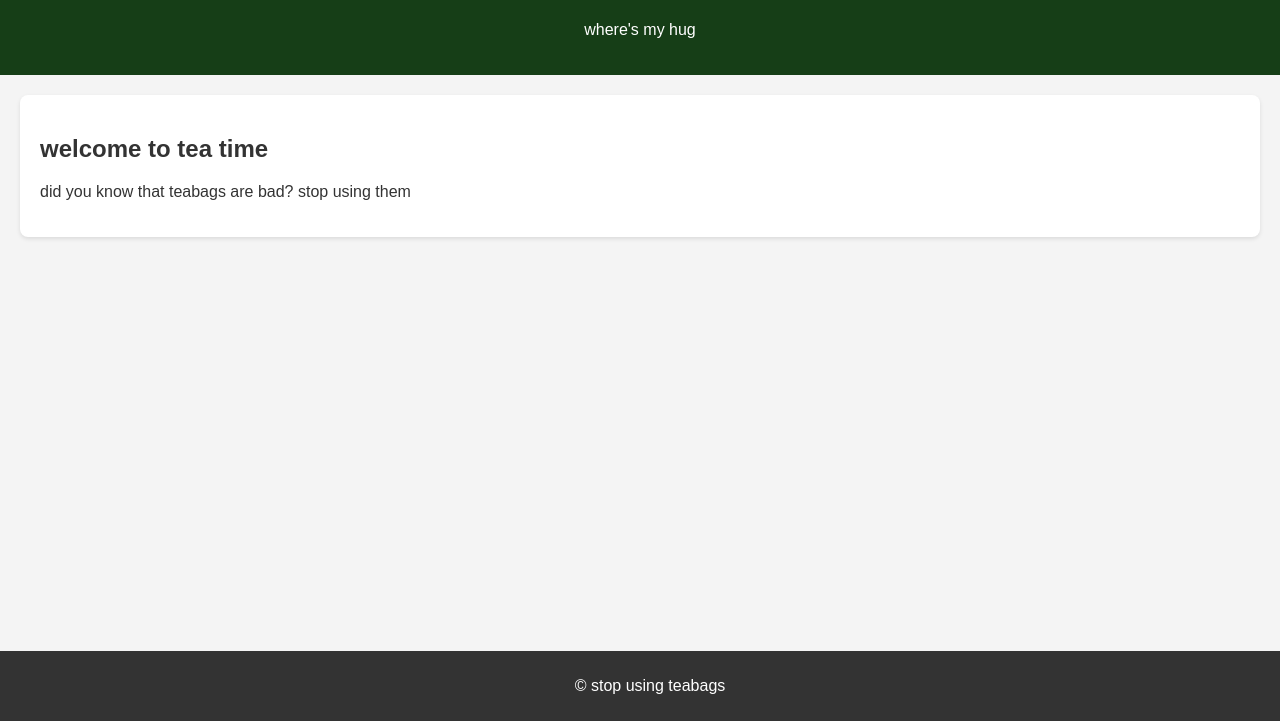
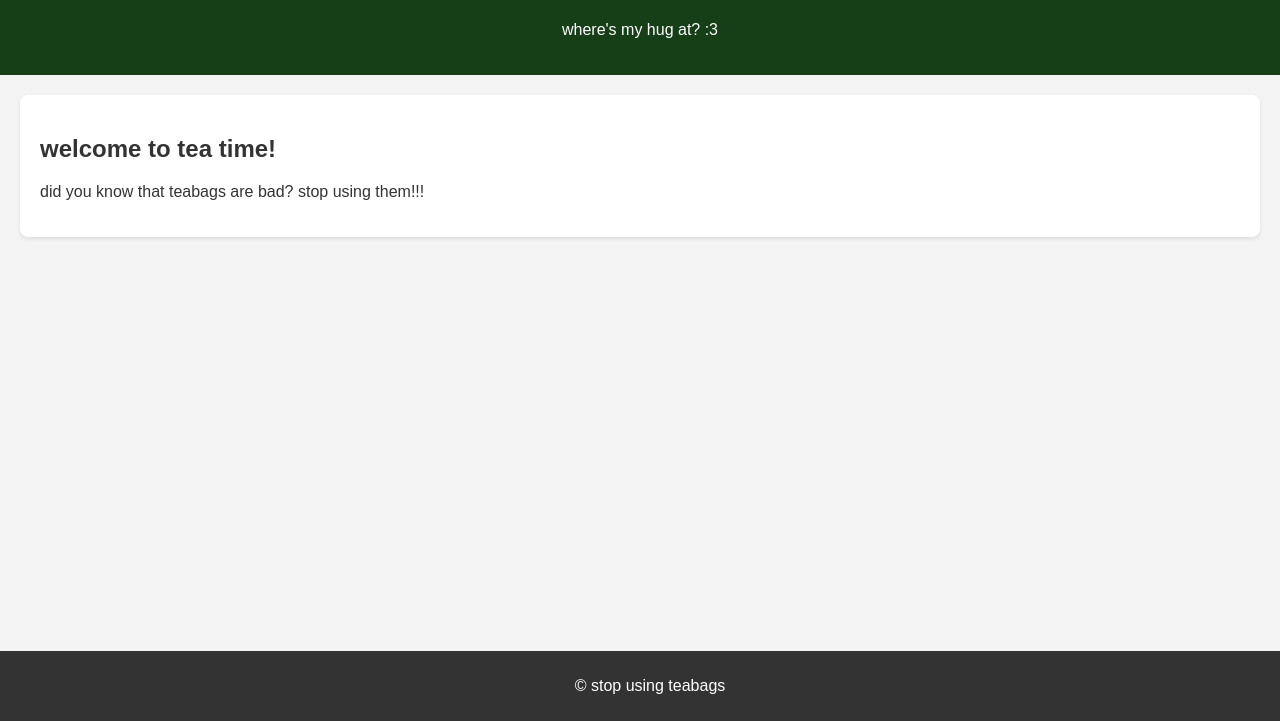
Before and after one commit to sean-leish/teatimenyc, a plain HTML site: page index.html in a window 1280 px wide. Shown: the part 79-800 px from the top of the page. Drawn offline with Linux system fonts and the light colour scheme.

Commit message:
Update index.html

```diff
--- a/index.html
+++ b/index.html
@@ -12,12 +12,13 @@
 <body>
     <header>
         <h1>sup boo</h1>
-        <p>where's my hug</p>
+        <p>where's my hug at? :3</p>
     </header>
 
     <section id="main-content">
-        <h2>welcome to tea time </h2>
-        <p>did you know that teabags are bad? stop using them</p>
+        <h2>welcome to tea time!</h2>
+        <p>did you know that teabags are bad? stop using them!!!
+        </p>
     </section>
 
     <footer>
```
